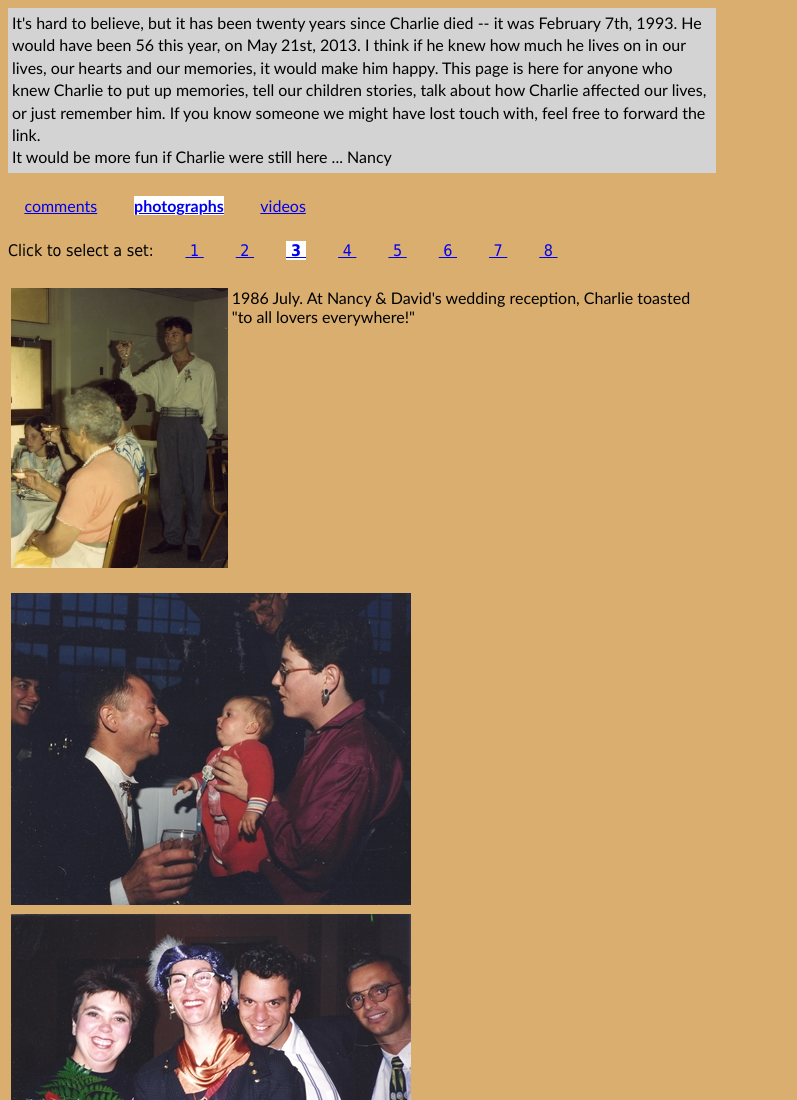
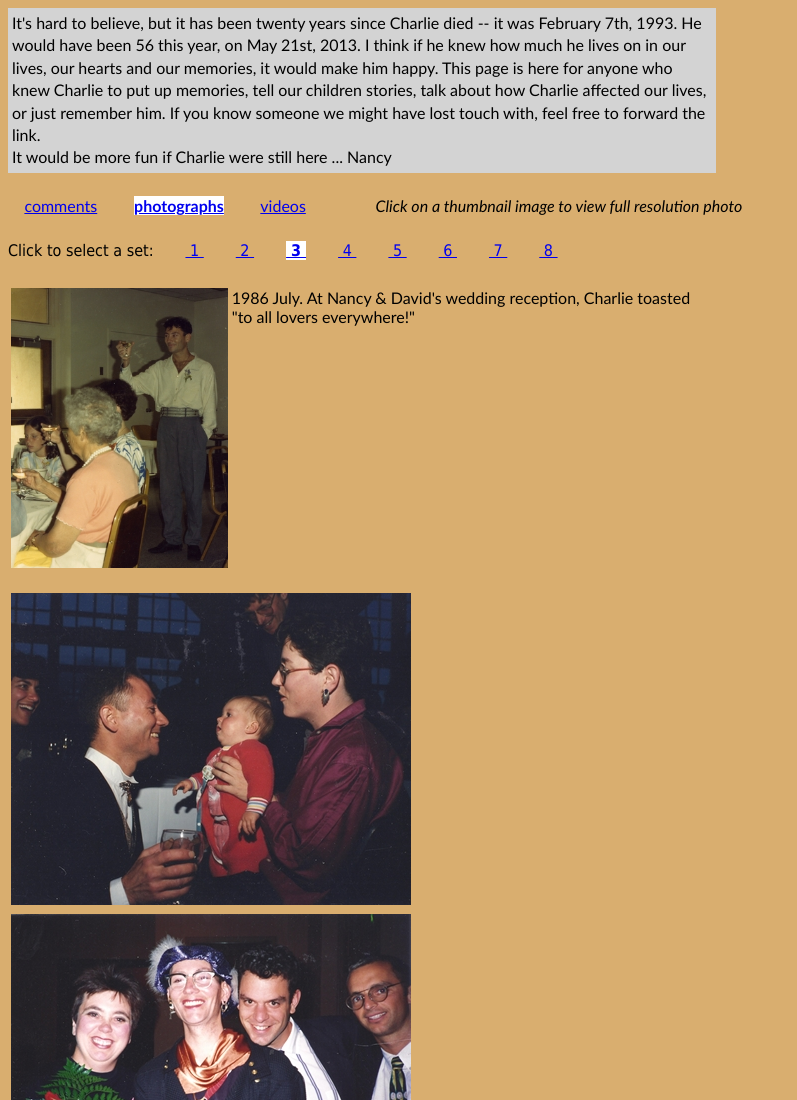
Before and after one commit to note-space/note-space.github.io, a plain HTML site: page CH02c.htm in a window 1280 px wide. Shown: the top 1100 px of the page, without its empty margins (0-797 px from the left). Drawn offline with Linux system fonts and the light colour scheme.

Commit message:
Add files via upload

```diff
--- a/CH02c.htm
+++ b/CH02c.htm
@@ -31,7 +31,9 @@ but it has been twenty years since Charlie died -- it was February 7th, 1993.
 <span style='background-color: #FFFFFF; font-weight: bold' ><a href='CH02a.htm' >photographs</a></span>
 &nbsp; &nbsp; &nbsp; &nbsp;
 <span><a href='CH03.htm' >videos</a></span>
-&nbsp; &nbsp; &nbsp; &nbsp; <br><br>
+&nbsp; &nbsp; &nbsp; &nbsp; &nbsp; &nbsp; &nbsp; &nbsp;
+<i>Click on a thumbnail image to view full resolution photo</i>
+<br><br>
 </div>
 <div style='max-width: 700px' >
 <div style='font-family: Tahoma, sans-serif' >Click to select a set: &nbsp; &nbsp; &nbsp;
```
Also changed, not shown: CH02a.htm (+4 -2 lines), CH02b.htm (+4 -2 lines), CH02d.htm (+3 -1 lines), CH02e.htm (+3 -1 lines), CH02f.htm (+3 -1 lines), CH02g.htm (+3 -1 lines), CH02h.htm (+3 -1 lines).
